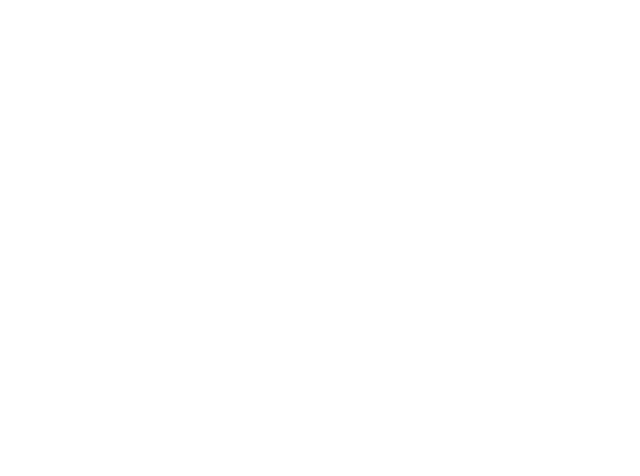
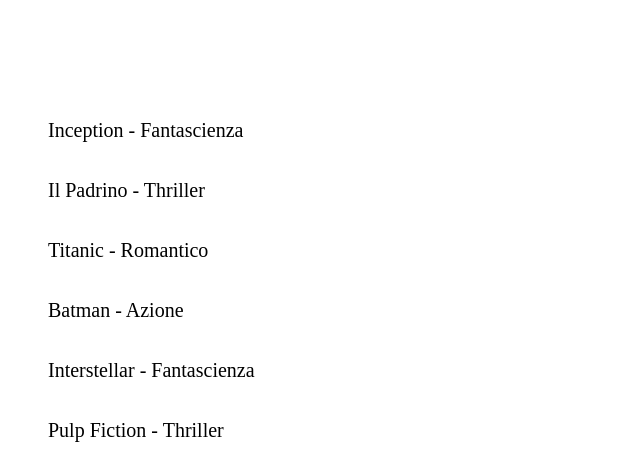
Before and after one commit to DavideCotigliani/react-movie-filter, a React (Vite) app: page / in a window 1280 px wide. Shown: the top 476 px of the page, without its empty margins (0-640 px from the left). Built offline with nearby package versions, Linux system fonts and the light colour scheme.

Commit message:
[UPD] Filtered the array with map

```diff
--- a/src/components/Movies.jsx
+++ b/src/components/Movies.jsx
@@ -1,7 +1,19 @@
 
 const Movies = () => {
+    const moviesArray = [
+        { title: 'Inception', genre: 'Fantascienza' },
+        { title: 'Il Padrino', genre: 'Thriller' },
+        { title: 'Titanic', genre: 'Romantico' },
+        { title: 'Batman', genre: 'Azione' },
+        { title: 'Interstellar', genre: 'Fantascienza' },
+        { title: 'Pulp Fiction', genre: 'Thriller' },
+    ]
     return (
-        <div></div>
+        <ul>
+            {moviesArray.map((movie) => (
+                <li key={movie.title}> {movie.title} - {movie.genre}</li>
+            ))}
+        </ul>
     )
 }
 
--- a/src/index.css
+++ b/src/index.css
@@ -0,0 +1,6 @@
+ul {
+    list-style-type: none;
+    line-height: 3;
+    font-size: 20px;
+    margin-top: 100px;
+}
```
